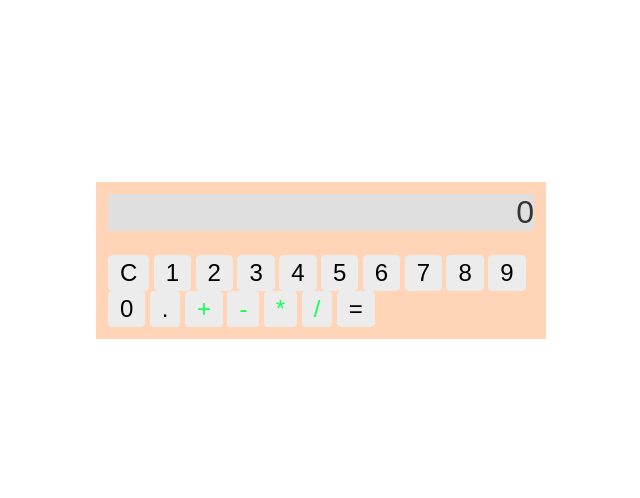
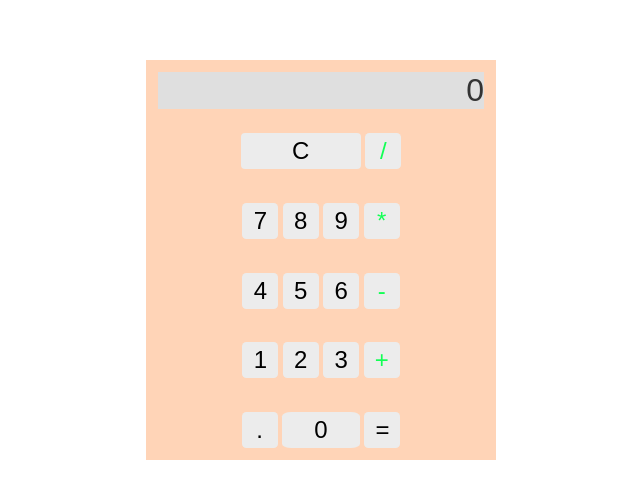
Before and after one commit to ExcentricEevee/calculator, a plain HTML site: page index.html in a window 1280 px wide. Shown: the part 148-646 px from the top of the page, without its empty margins (319-959 px from the left). Drawn offline with Linux system fonts and the light colour scheme.

Commit message:
Continue refining appearance

```diff
--- a/index.html
+++ b/index.html
@@ -11,23 +11,33 @@
         <div class="flex-container">
             <p class="display">0</p>
             <div class="buttons">
+                <div class="row-one">
                     <button class="clear">C</button>
+                    <button class="operator">/</button>
+                </div>
+                <div class="row-two">
+                    <button class="digit">7</button>
+                    <button class="digit">8</button>
+                    <button class="digit">9</button>
+                    <button class="operator">*</button>
+                </div>
+                <div class="row-three">
+                    <button class="digit">4</button>
+                    <button class="digit">5</button>
+                    <button class="digit">6</button>
+                    <button class="operator">-</button>
+                </div>
+                <div class="row-four">
                     <button class="digit">1</button>
                     <button class="digit">2</button>
                     <button class="digit">3</button>
-                <button class="digit">4</button>
-                <button class="digit">5</button>
-                <button class="digit">6</button>
-                <button class="digit">7</button>
-                <button class="digit">8</button>
-                <button class="digit">9</button>
-                <button class="digit">0</button>
+                    <button class="operator">+</button>
+                </div>
+                <div class="row-five">
                     <button class="decimal">.</button>
-                <button class="operator">+</button>
-                <button class="operator">-</button>
-                <button class="operator">*</button>
-                <button class="operator">/</button>
+                    <button class="digit" id="zero">0</button>
                     <button class="equals">=</button>
+                </div>
             </div>
         </div>
     </body>
--- a/style.css
+++ b/style.css
@@ -8,7 +8,8 @@ body {
 }
 
 .flex-container {
-    width: 450px;
+    width: 350px;
+    height: 400px;
     display: flex;
     flex-direction: column;
     background-color: #ff660048;
@@ -24,11 +25,17 @@ body {
 
 .buttons {
     margin: 12px;
+    display: flex;
+    flex-direction: column;
+    justify-content: space-between;
+    align-items: center;
+    flex: 1;
 }
 
-.buttons > * {
+button {
+    width: 36px;
+    height: 36px;
     font-size: 24px;
-    padding: 4px 12px;
     border-style: none;
     border-radius: 12%;
     background-color: #ececec;
@@ -37,3 +44,12 @@ body {
 .operator {
     color: #12ff55;
 }
+
+.clear {
+    width: 120px;
+    border-radius: 4px;
+}
+
+#zero {
+    width: 78px;
+}
```
Lines whose indentation alone changed are shown as unchanged.
